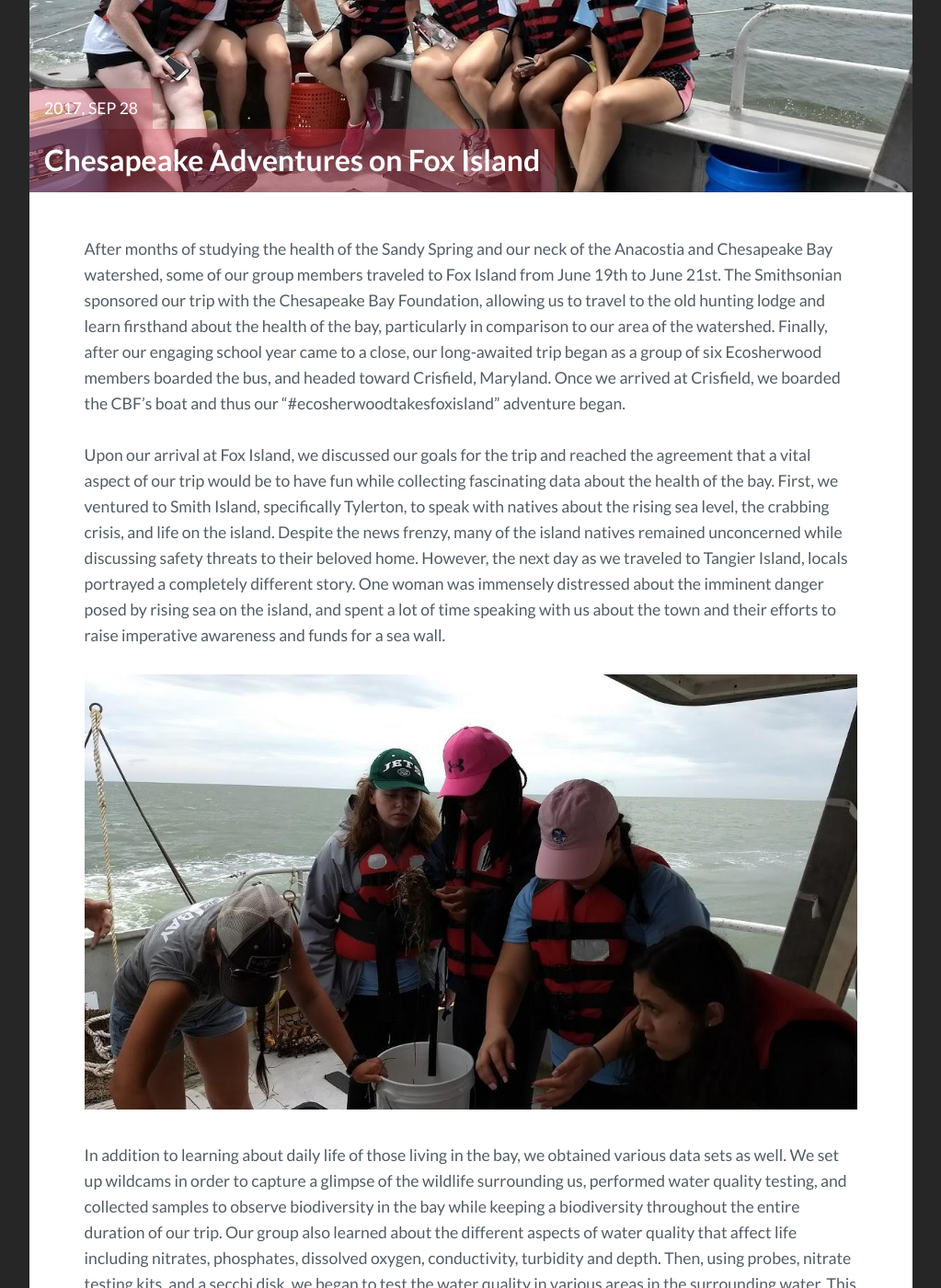
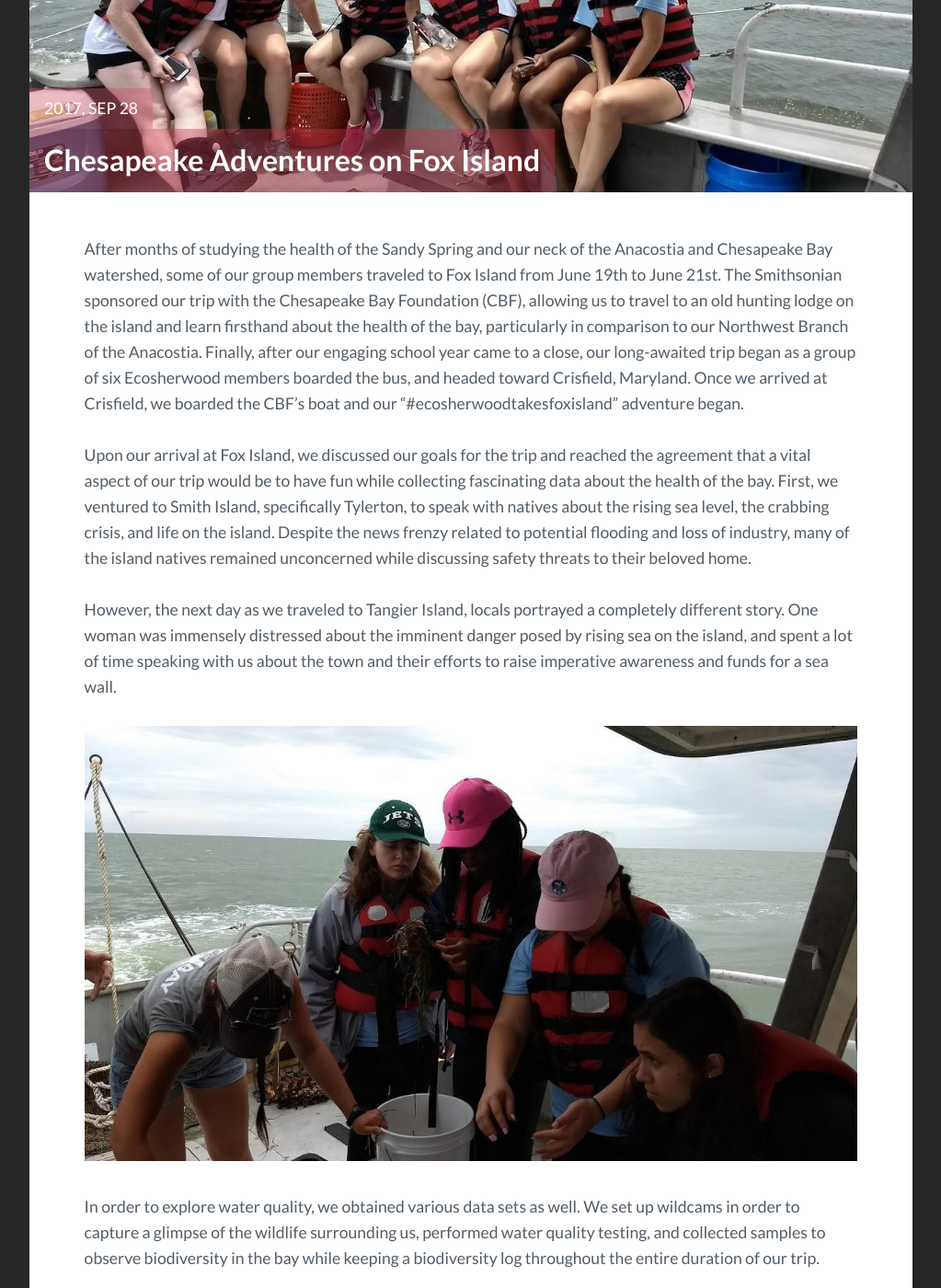
Before and after one commit to ecosherwood/ecosherwood.github.io, a Jekyll site: the page built from _posts/2017-09-28-Chesapeake-Adventures-on-Fox-Island.md, in a window 1280 px wide and 1400 px high, scrolled down 504 px. Shown: the whole window at 92% size, without its empty margins (128-1151 px from the left). Built offline with Jekyll 4.4.1, drawn with Linux system fonts in a browser that asks for light colours; some of the changed text lies outside the part shown.

Commit message:
Made more journalistic

```diff
--- a/_posts/2017-09-28-Chesapeake-Adventures-on-Fox-Island.md
+++ b/_posts/2017-09-28-Chesapeake-Adventures-on-Fox-Island.md
@@ -7,12 +7,18 @@
   img: 99562911.jpeg
 ---
 
- After months of studying the health of the Sandy Spring and our neck of the Anacostia and Chesapeake Bay watershed, some of our group members traveled to Fox Island from June 19th to June 21st. The Smithsonian sponsored our trip with the Chesapeake Bay Foundation, allowing us to travel to the old hunting lodge and learn firsthand about the health of the bay, particularly in comparison to our area of the watershed. Finally, after our engaging school year came to a close, our long-awaited trip began as a group of six Ecosherwood members boarded the bus, and headed toward Crisfield, Maryland. Once we arrived at Crisfield, we boarded the CBF’s boat and thus our “#ecosherwoodtakesfoxisland” adventure began.
+ After months of studying the health of the Sandy Spring and our neck of the Anacostia and Chesapeake Bay watershed, some of our group members traveled to Fox Island from June 19th to June 21st. The Smithsonian sponsored our trip with the Chesapeake Bay Foundation (CBF), allowing us to travel to an old hunting lodge on the island and learn firsthand about the health of the bay, particularly in comparison to our Northwest Branch of the Anacostia. Finally, after our engaging school year came to a close, our long-awaited trip began as a group of six Ecosherwood members boarded the bus, and headed toward Crisfield, Maryland. Once we arrived at Crisfield, we boarded the CBF’s boat and our “#ecosherwoodtakesfoxisland” adventure began.
 
-Upon our arrival at Fox Island, we discussed our goals for the trip and reached the agreement that a vital aspect of our trip would be to have fun while collecting fascinating data about the health of the bay. First, we ventured to Smith Island, specifically Tylerton, to speak with natives about the rising sea level, the crabbing crisis, and life on the island. Despite the news frenzy, many of the island natives remained unconcerned while discussing safety threats to their beloved home. However, the next day as we traveled to Tangier Island, locals portrayed a completely different story. One woman was immensely distressed about the imminent danger posed by rising sea on the island, and spent a lot of time speaking with us about the town and their efforts to raise imperative awareness and funds for a sea wall.
+Upon our arrival at Fox Island, we discussed our goals for the trip and reached the agreement that a vital aspect of our trip would be to have fun while collecting fascinating data about the health of the bay. First, we ventured to Smith Island, specifically Tylerton, to speak with natives about the rising sea level, the crabbing crisis, and life on the island. Despite the news frenzy related to potential flooding and loss of industry, many of the island natives remained unconcerned while discussing safety threats to their beloved home.
+
+However, the next day as we traveled to Tangier Island, locals portrayed a completely different story. One woman was immensely distressed about the imminent danger posed by rising sea on the island, and spent a lot of time speaking with us about the town and their efforts to raise imperative awareness and funds for a sea wall.
 
 ![Jets Hat]({{site.github.url }}/assets/img/75658686.jpeg)
 
-In addition to learning about daily life of those living in the bay, we obtained various data sets as well. We set up wildcams in order to capture a glimpse of the wildlife surrounding us, performed water quality testing, and collected samples to observe biodiversity in the bay while keeping a biodiversity throughout the entire duration of our trip. Our group also learned about the different aspects of water quality that affect life including nitrates, phosphates, dissolved oxygen, conductivity, turbidity and depth. Then, using probes, nitrate testing kits, and a secchi disk, we began to test the water quality in various areas in the surrounding water. This knowledge was extremely useful to us in August, as we recently set up and placed probes in our northwest branch of the Anacostia, giving us an informative background to the knowledge provided to us by Stroud Water Systems and EnviroDIY. A special thank you to the Smithsonian for giving us the gift of this trip, and the Chesapeake Bay Foundation for providing us with extraordinary information during our stay and aiding us in developing our research away from our study site. Hopefully, another trip to an island in the Chesapeake will occur in the future, to build upon the research collected during our stay at Fox Island.
+In order to explore water quality, we obtained various data sets as well. We set up wildcams in order to capture a glimpse of the wildlife surrounding us, performed water quality testing, and collected samples to observe biodiversity in the bay while keeping a biodiversity log throughout the entire duration of our trip.
+
+Our group also learned about the different aspects of water quality that affect life including nitrates, phosphates, dissolved oxygen, conductivity, turbidity and depth. Then, using probes, nitrate testing kits, and a secchi disk, we began to test the water quality in various areas in the surrounding water. This knowledge became extremely useful to us in August, as we recently set up and placed probes in our northwest branch of the Anacostia, giving us an informative background to the knowledge provided to us by Stroud Water Systems and EnviroDIY.
+
+A special thank you to the Smithsonian for giving us the gift of this trip, and the Chesapeake Bay Foundation for providing us with extraordinary information during our stay and aiding us in developing our research away from our study site. Hopefully, another trip to an island in the Chesapeake will occur in the future, to build upon the research collected during our stay at Fox Island.
 
 ![Yoga Sunrise]({{site.github.url }}/assets/img/87509877.jpeg)
```
